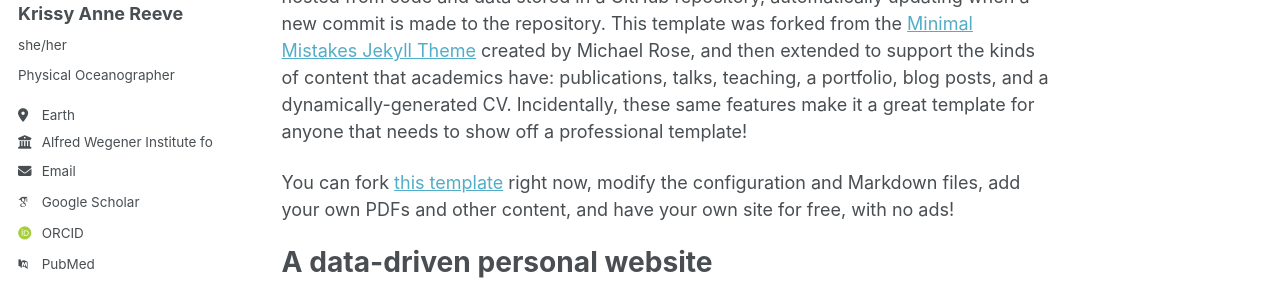
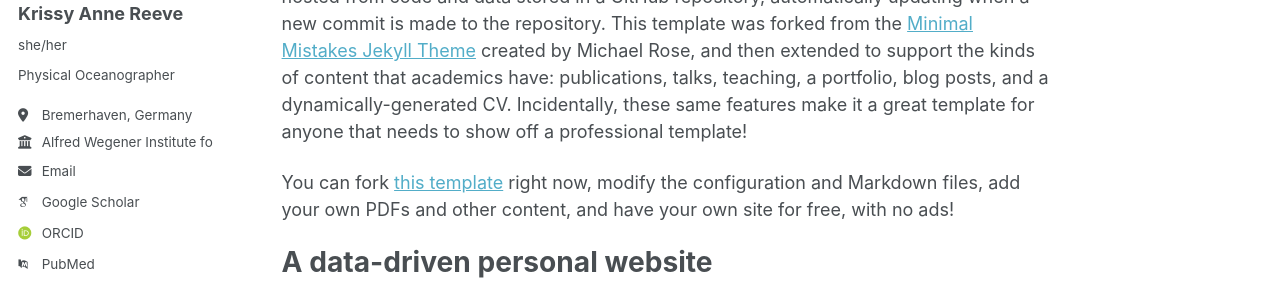
Before and after one commit to KrissyReeve/KA-Reeve_oceanography, a Jekyll site: the page built from _pages/about.md, in a window 1280 px wide. Shown: the part 240-526 px from the top of the page. Built offline with Jekyll 4.4.1, drawn with Linux system fonts in a browser that asks for light colours; some web fonts are replaced; a script bundle is joined from its source files by our own code; library files that are not in the unit come from our copies.

Commit message:
Update _config.yml

```diff
--- a/_config.yml
+++ b/_config.yml
@@ -27,8 +27,8 @@ author:
   name             : "Krissy Anne Reeve"
   pronouns         : "she/her"
   bio              : "Physical Oceanographer"
-  location         : "Earth"
-  employer         : "Alfred Wegener Institute for Polar and Marine Sciences, Bremerhaven, Germany"
+  location         : "Bremerhaven, Germany"
+  employer         : "Alfred Wegener Institute for Polar and Marine Sciences"
   uri              : # URL
   email            : "none@example.org"
 
```
